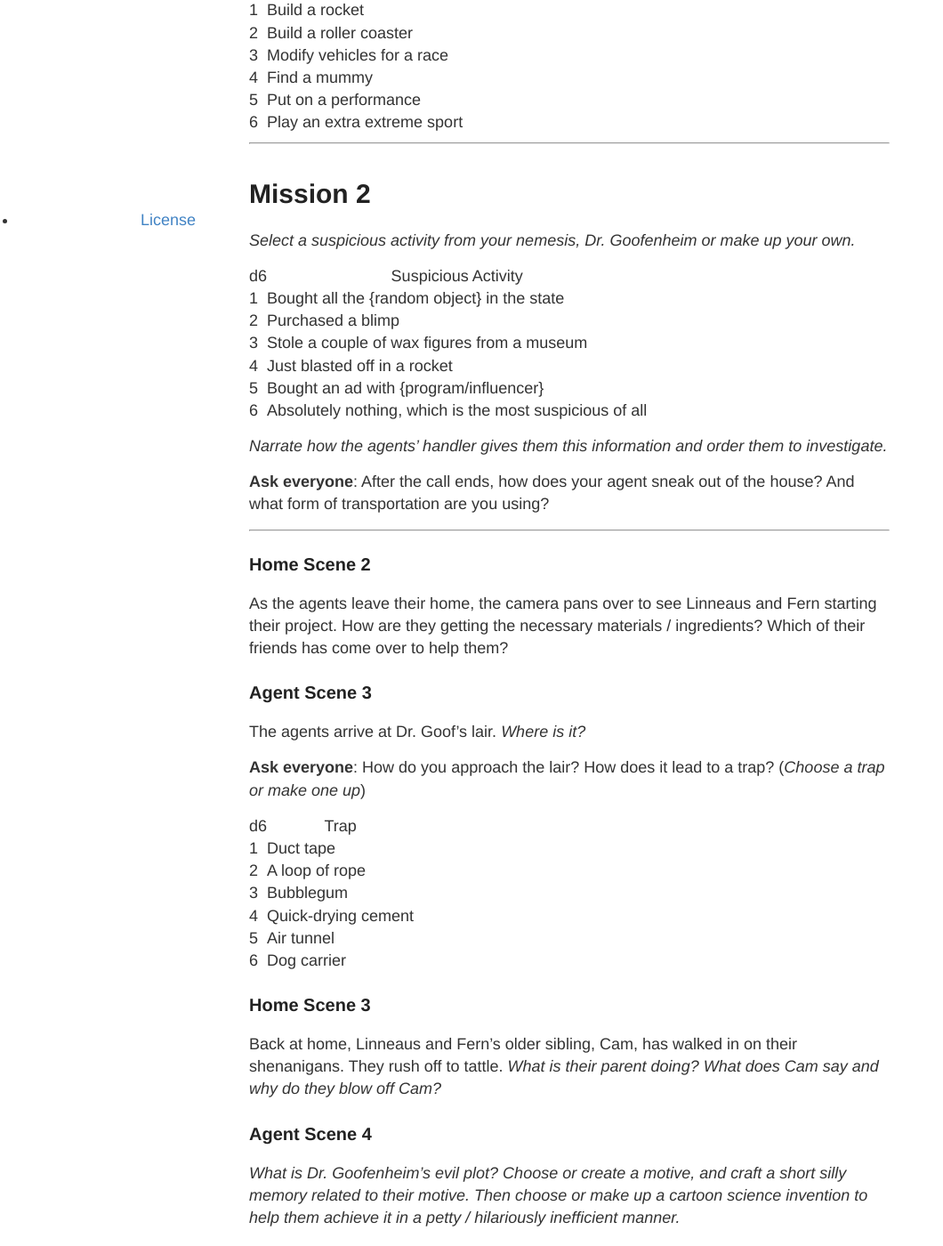
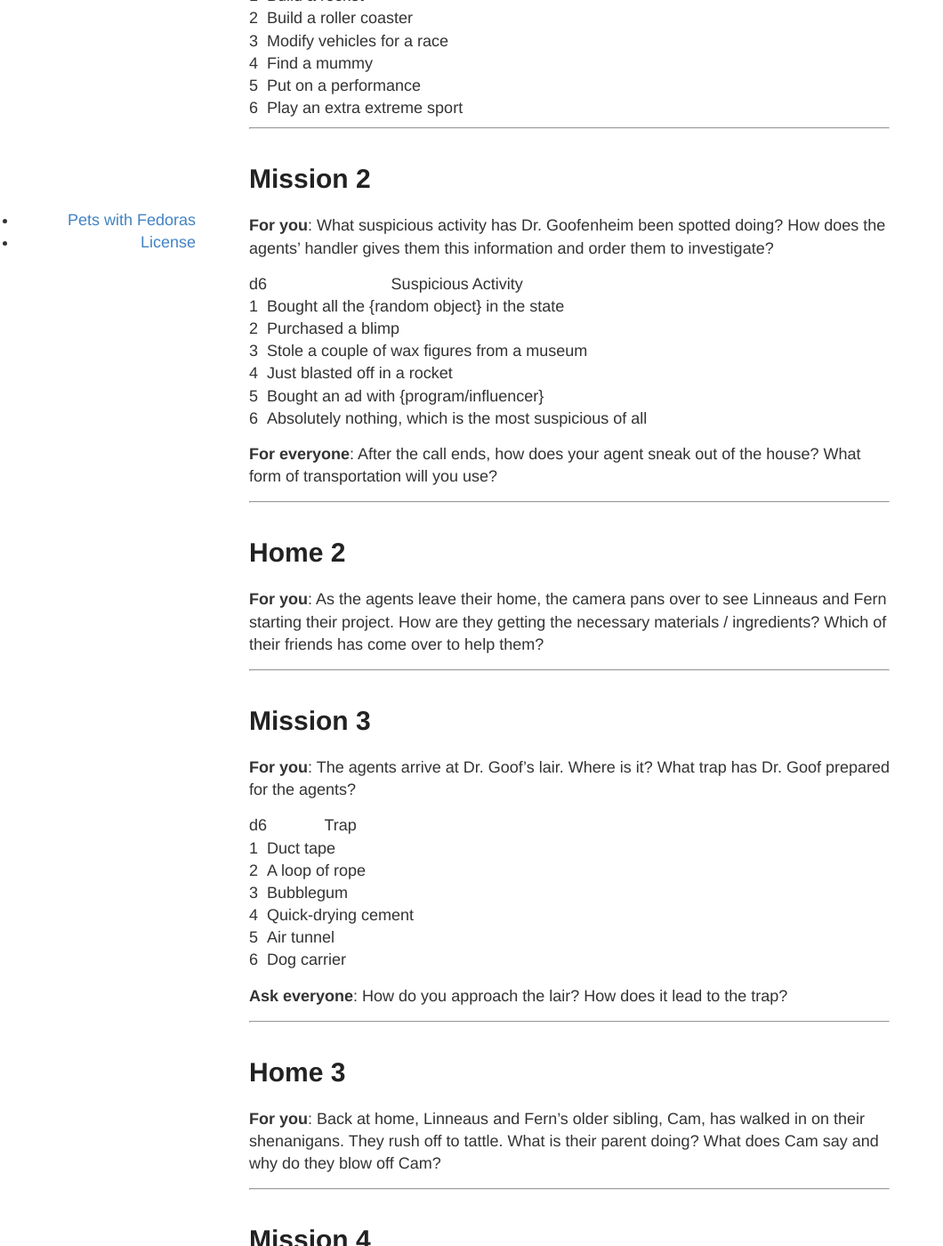
Before and after one commit to zechlau14/zechlau14.github.io, a Jekyll site: the page built from projects/pets-with-fedoras-slides.md, in a window 1280 px wide and 1400 px high, scrolled down 3681 px. Shown: the whole window at 89% size, without its empty margins (0-1060 px from the left). Built offline with Jekyll 4.4.1, drawn with Linux system fonts in a browser that asks for light colours; our own code applies the rules of GitHub Pages for plain Markdown files; some of the changed text lies outside the part shown.

Commit message:
Update pets-with-fedoras-slides.md

```diff
--- a/projects/pets-with-fedoras-slides.md
+++ b/projects/pets-with-fedoras-slides.md
@@ -7,7 +7,7 @@ a current work in progress.  Formatting of this page will be wonky due to me try
 Last updated 8th April 2024.
 
 ---
-# Pets with Fedoras
+## Pets with Fedoras
 
 A story game for 2 -- 5 players.
 This work is directly inspired by the cartoon Phineas and Ferb.
@@ -58,7 +58,7 @@ When we have read the Instructions cards, we will alternate between Mission card
 
 # Introduction 8
 
-On your turn, read your card out loud and answer the question for you.
+On your turn, read your card out loud and answer the question for you. You may choose and embellish an answer from the list on the card or come up with something new.
 
 ---
 
@@ -114,7 +114,7 @@ The agents are hanging out with Linneaus and Fern at home.
 
 ---
 # Home 1
-**For you**: Linneaus and Fern are inspired to do something incredible. What is it? (_Select one or make something up._) What inspired them?
+**For you**: What are Linneaus and Fern going to do today? What inspired them?
 
 | d6 | today's activity |
 | --- | --- |
@@ -127,7 +127,7 @@ The agents are hanging out with Linneaus and Fern at home.
 
 ---
 # Mission 2
-_Select a suspicious activity from your nemesis, Dr. Goofenheim or make up your own._
+**For you**: What suspicious activity has Dr. Goofenheim been spotted doing? How does the agents' handler gives them this information and order them to investigate?
 
 | d6 | Suspicious Activity |
 | --- | --- |
@@ -138,19 +138,16 @@ _Select a suspicious activity from your nemesis, Dr. Goofenheim or make up your
 | 5 | Bought an ad with {program/influencer} |
 | 6 | Absolutely nothing, which is the most suspicious of all |
 
-_Narrate how the agents' handler gives them this information and order them to investigate._
-
-**Ask everyone**: After the call ends, how does your agent sneak out of the house? And what form of transportation are you using?
+**For everyone**: After the call ends, how does your agent sneak out of the house? What form of transportation will you use?
 
 ---
+# Home 2
 
-### Home Scene 2
-As the agents leave their home, the camera pans over to see Linneaus and Fern starting their project. How are they getting the necessary materials / ingredients? Which of their friends has come over to help them?
+**For you**: As the agents leave their home, the camera pans over to see Linneaus and Fern starting their project. How are they getting the necessary materials / ingredients? Which of their friends has come over to help them?
 
-### Agent Scene 3
-The agents arrive at Dr. Goof's lair. _Where is it?_
-
-**Ask everyone**: How do you approach the lair? How does it lead to a trap? (_Choose a trap or make one up_)
+---
+# Mission 3
+**For you**: The agents arrive at Dr. Goof's lair. Where is it? What trap has Dr. Goof prepared for the agents?
 
 | d6 | Trap |
 | --- | --- |
@@ -161,10 +158,14 @@ The agents arrive at Dr. Goof's lair. _Where is it?_
 | 5 | Air tunnel |
 | 6 | Dog carrier |
 
-### Home Scene 3
-Back at home, Linneaus and Fern's older sibling, Cam, has walked in on their shenanigans. They rush off to tattle. _What is their parent doing? What does Cam say and why do they blow off Cam?_
+**Ask everyone**: How do you approach the lair? How does it lead to the trap?
 
-### Agent Scene 4
+---
+# Home 3
+**For you**: Back at home, Linneaus and Fern's older sibling, Cam, has walked in on their shenanigans. They rush off to tattle. What is their parent doing? What does Cam say and why do they blow off Cam?
+
+---
+# Mission 4
 _What is Dr. Goofenheim's evil plot? Choose or create a motive, and craft a short silly memory related to their motive. Then choose or make up a cartoon science invention to help them achieve it in a petty / hilariously inefficient manner._
 
 | d6 | Invention | Motive |
```
